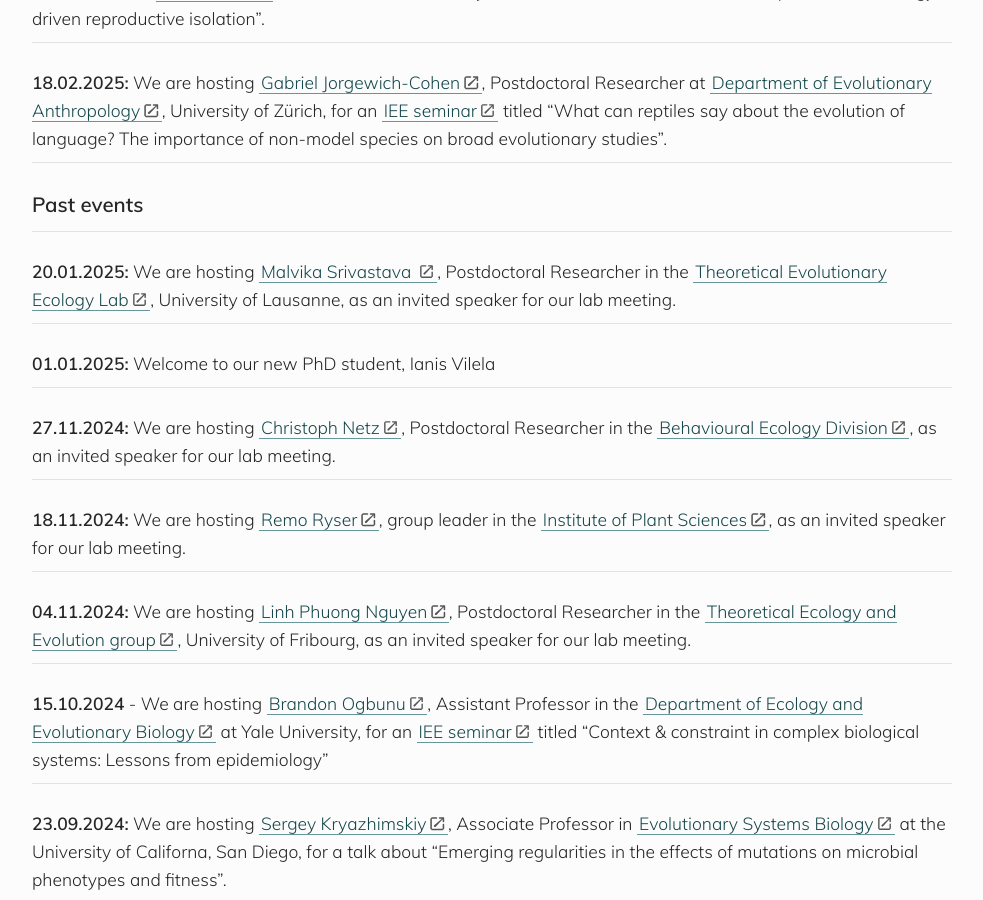
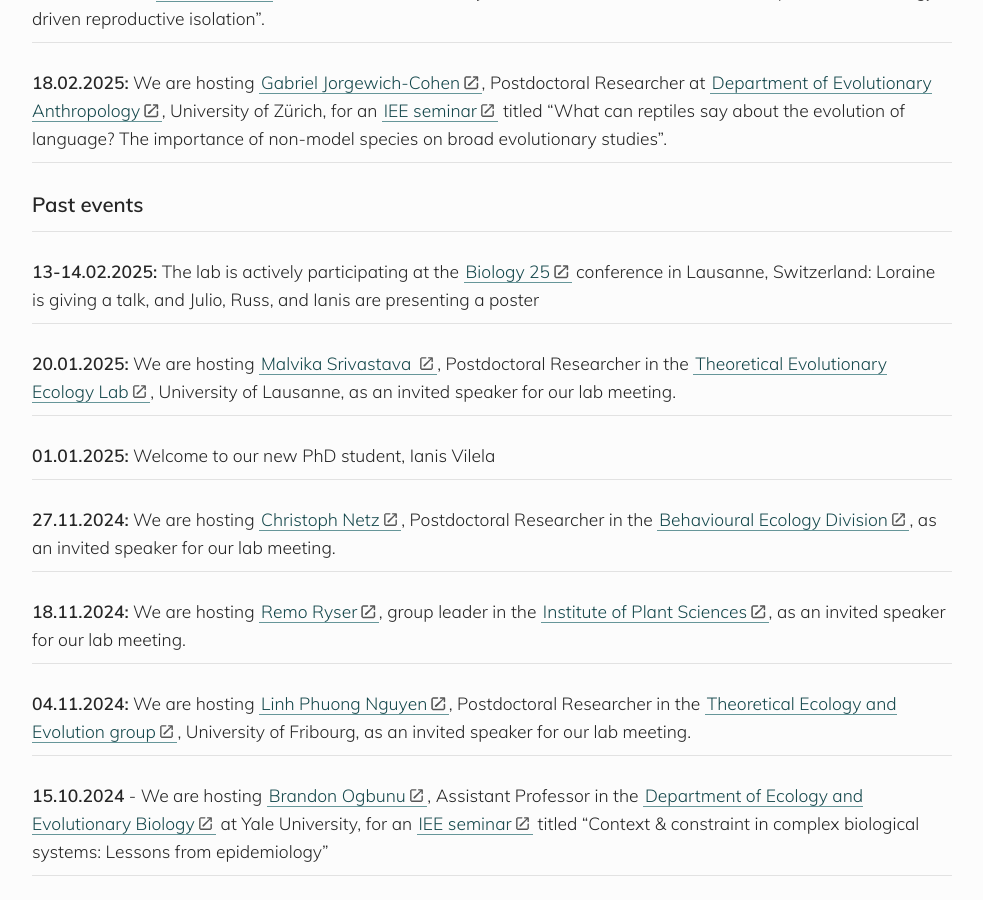
Before and after one commit to banklab/banklab.github.io, a Jekyll site: the page built from index.md, in a window 1280 px wide and 900 px high, scrolled down 784 px. Shown: the whole window, without its empty margins (148-1131 px from the left). Built offline with Jekyll 4.4.1, drawn with Linux system fonts in a browser that asks for light colours; some web fonts are replaced.

Commit message:
Update index

```diff
--- a/index.md
+++ b/index.md
@@ -28,6 +28,10 @@ Welcome to the web page of the Division Theoretical Ecology and Evolution at the
 
 
 ### Past events
+
+---
+
+**13-14.02.2025:** The lab is actively participating at the [Biology 25](https://wp.unil.ch/biology25/) conference in Lausanne, Switzerland: Loraine is giving a talk, and Julio, Russ, and Ianis are presenting a poster
 
 ---
 
```
